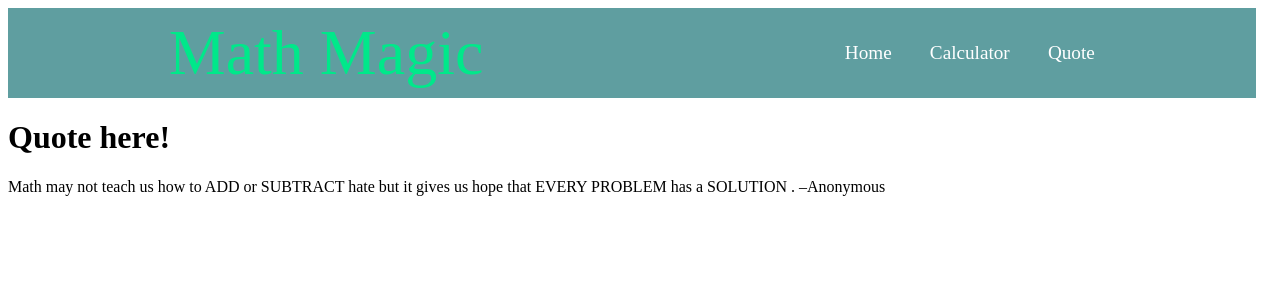
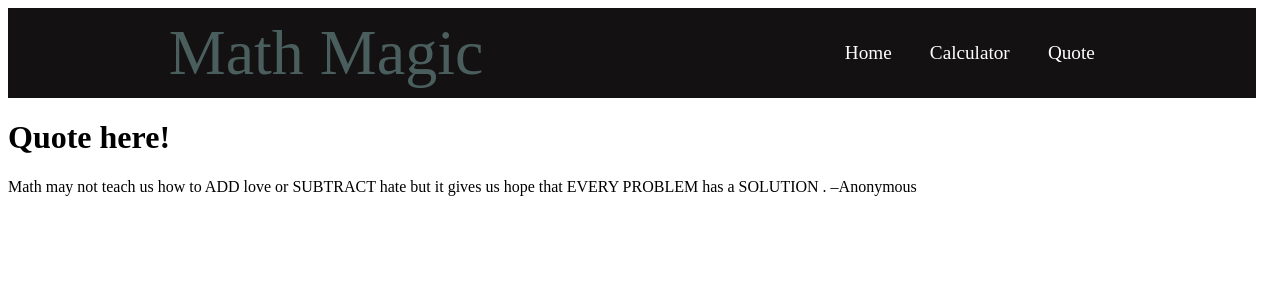
Before and after one commit to Deepakdanger/calculator, a React (Create React App) app: page /quote in a window 1280 px wide. Shown: the top 300 px of the page. Built offline with nearby package versions, Linux system fonts and the light colour scheme.

Commit message:
Remove package-lock.json file

```diff
--- a/src/components/app.css
+++ b/src/components/app.css
@@ -11,8 +11,8 @@
   font-size: xx-large;
   font-weight: normal;
   font-family: 'Franklin Gothic Medium', 'Arial Narrow', Arial, sans-serif;
-  color: wheat;
-  background-color: rgb(219, 123, 78);
+  color: rgb(94, 35, 0);
+  background-color: rgb(230, 185, 231);
 }
 
 .button-row2 {
@@ -22,19 +22,19 @@
   font-size: xx-large;
   font-weight: normal;
   font-family: 'Franklin Gothic Medium', 'Arial Narrow', Arial, sans-serif;
-  color: wheat;
-  background-color: rgb(219, 123, 78);
+  color: rgb(94, 35, 0);
+  background-color: rgb(230, 185, 231);
 }
 
 .displayresult {
   width: 98.5%;
   height: 90px;
-  background-color: rgb(53, 21, 2);
+  background-color: rgb(238, 236, 236);
   border: 0.5px black solid;
 }
 
 .result {
-  color: white;
+  color: rgb(255, 51, 0);
   display: flex;
   justify-content: end;
   font-size: 5rem;
@@ -44,7 +44,7 @@
 .nav1 {
   width: 98.7%;
   height: 90px;
-  background-color: cadetblue;
+  background-color: rgb(19, 17, 17);
   align-items: center;
   display: flex;
   justify-content: space-around;
@@ -71,6 +71,6 @@
 }
 
 @keyframes mymove {
-  from {color: springgreen;}
-  to {color: blue;}
+  from {color: rgb(57, 78, 78)}
+  to {color: white}
 }
--- a/src/components/quote.js
+++ b/src/components/quote.js
@@ -6,8 +6,9 @@ const Quote = () => (
     <Navbar />
     <h1>Quote here!</h1>
     <p className="para">
-      Math may not teach us how to ADD or SUBTRACT hate but it gives us hope that
-      EVERY PROBLEM has a SOLUTION . –Anonymous
+      Math may not teach us how to ADD love or SUBTRACT hate but it gives us hope that
+      EVERY PROBLEM has a SOLUTION .
+      –Anonymous
     </p>
   </div>
 );
```
Also changed, not shown: 1 other file (tests, documents, lock files or other folders).
